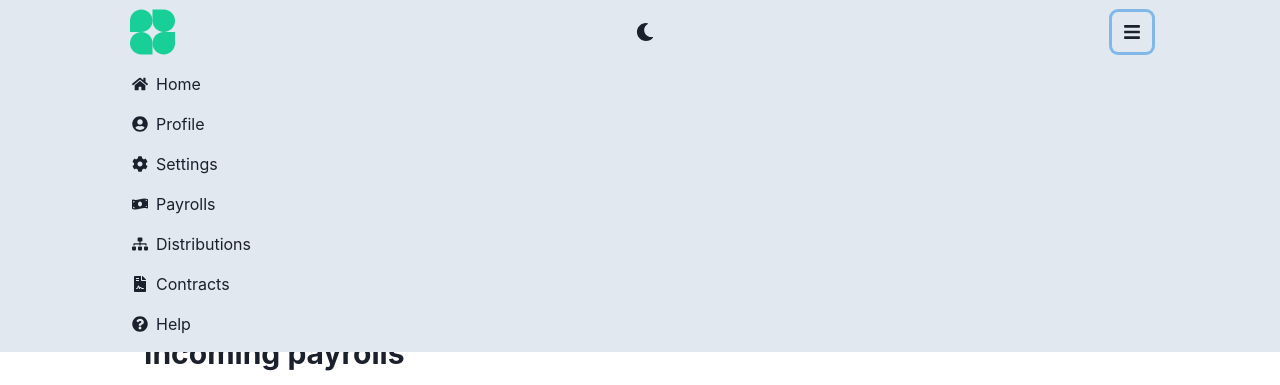
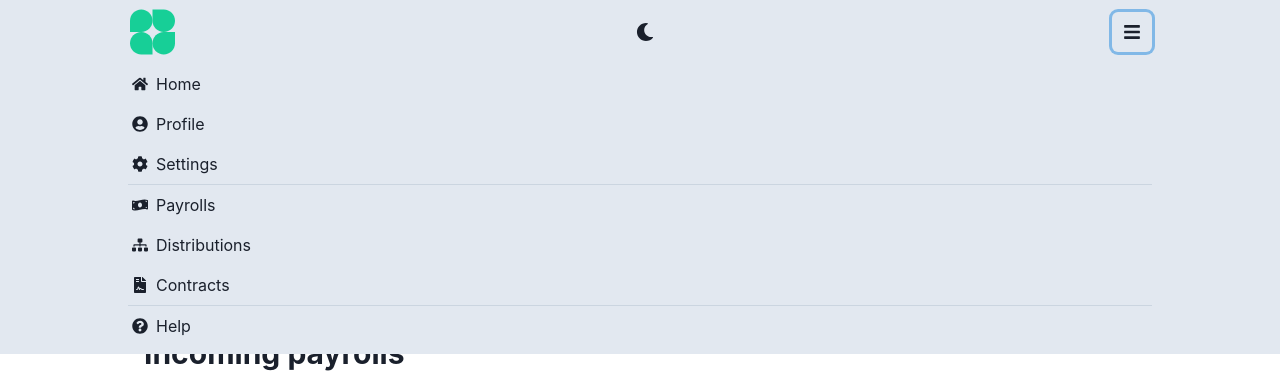
Before and after one commit to oncet/cryptowage, a React (Create React App) app: page / in a window 1280 px wide. Both pictures are taken after a click on the button 1132 px from the left and 32 px from the top of the page. Shown: the top 385 px of the page. Built offline with nearby package versions, Linux system fonts and the light colour scheme.

Commit message:
add menu links separators

```diff
--- a/src/components/Header.tsx
+++ b/src/components/Header.tsx
@@ -27,41 +27,20 @@ import {
 import { ColorModeSwitcher } from "./ColorModeSwitcher";
 import logo from "../logo.svg";
 import { useState } from "react";
+import { HeaderLink } from "./HeaderLink";
 
 export const Header = () => {
   const ref = useRef(null);
   const [isOpen, setIsOpen] = useState(false);
   const background = useColorModeValue("gray.200", "gray.900");
+  const separatorColor = useColorModeValue("gray.300", "gray.700");
 
   useOutsideClick({
     ref,
     handler: () => setIsOpen(false),
   });
 
-  const routes = [
-    { id: "home", to: "/", text: "Home", icon: FaHome },
-    { id: "profile", to: "/profile", text: "Profile", icon: FaUserCircle },
-    { id: "settings", to: "/settings", text: "Settings", icon: FaCog },
-    {
-      id: "payrolls",
-      to: "/payrolls",
-      text: "Payrolls",
-      icon: FaMoneyBillWave,
-    },
-    {
-      id: "distributions",
-      to: "/distributions",
-      text: "Distributions",
-      icon: FaSitemap,
-    },
-    {
-      id: "contracts",
-      to: "/contracts",
-      text: "Contracts",
-      icon: FaFileContract,
-    },
-    { id: "help", to: "/help", text: "Help", icon: FaQuestionCircle },
-  ];
+  const onClick = () => setIsOpen(false);
 
   return (
     <Box
@@ -79,7 +58,7 @@ export const Header = () => {
           alignItems="center"
           justifyContent="space-between"
         >
-          <Link to="/" as={RouterLink} onClick={() => setIsOpen(false)}>
+          <Link to="/" as={RouterLink} onClick={onClick}>
             <Image src={logo} alt="Logo" />
           </Link>
           <ColorModeSwitcher />
@@ -96,22 +75,52 @@ export const Header = () => {
         <Collapse in={isOpen} animateOpacity>
           <Box pt={2}>
             <List>
-              {routes.map(({ id, to, text, icon }) => (
-                <ListItem key={id}>
-                  <Link
-                    to={to}
-                    as={RouterLink}
-                    display="flex"
-                    alignItems="center"
-                    px={1}
-                    py={2}
-                    onClick={() => setIsOpen(false)}
-                  >
-                    <ListIcon as={icon} />
-                    {text}
-                  </Link>
-                </ListItem>
-              ))}
+              <ListItem key="home">
+                <HeaderLink to="/" onClick={onClick}>
+                  <ListIcon as={FaHome} />
+                  Home
+                </HeaderLink>
+              </ListItem>
+              <ListItem key="profile">
+                <HeaderLink to="/profile" onClick={onClick}>
+                  <ListIcon as={FaUserCircle} />
+                  Profile
+                </HeaderLink>
+              </ListItem>
+              <ListItem key="settings">
+                <HeaderLink to="/settings" onClick={onClick}>
+                  <ListIcon as={FaCog} />
+                  Settings
+                </HeaderLink>
+              </ListItem>
+            </List>
+            <List borderTop="1px solid" borderColor={separatorColor}>
+              <ListItem key="payrolls">
+                <HeaderLink to="/payrolls" onClick={onClick}>
+                  <ListIcon as={FaMoneyBillWave} />
+                  Payrolls
+                </HeaderLink>
+              </ListItem>
+              <ListItem key="distributions">
+                <HeaderLink to="/distributions" onClick={onClick}>
+                  <ListIcon as={FaSitemap} />
+                  Distributions
+                </HeaderLink>
+              </ListItem>
+              <ListItem key="contracts">
+                <HeaderLink to="/contracts" onClick={onClick}>
+                  <ListIcon as={FaFileContract} />
+                  Contracts
+                </HeaderLink>
+              </ListItem>
+            </List>
+            <List borderTop="1px solid" borderColor={separatorColor}>
+              <ListItem key="help">
+                <HeaderLink to="/help" onClick={onClick}>
+                  <ListIcon as={FaQuestionCircle} />
+                  Help
+                </HeaderLink>
+              </ListItem>
             </List>
           </Box>
         </Collapse>
```
